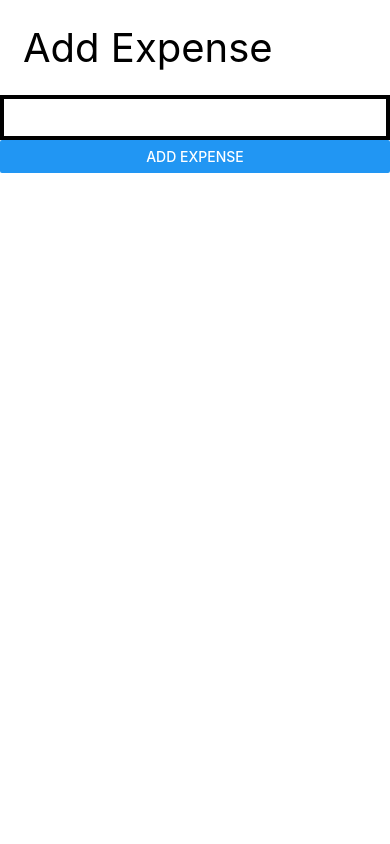
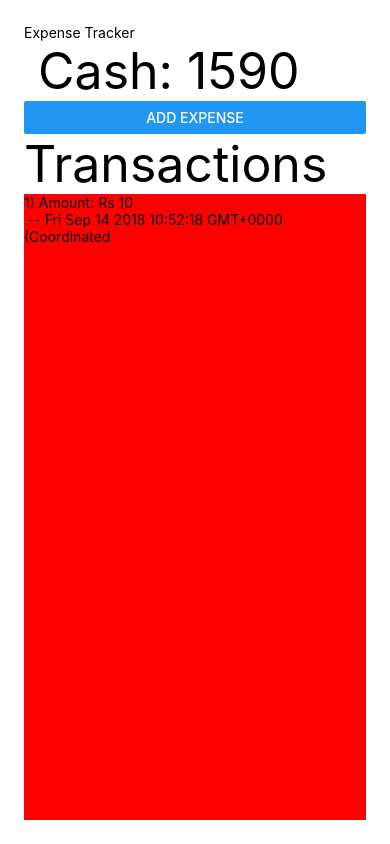
Before and after one commit to mayank4kathuria/Expense-Tracker-Mobile, a React Native app: screen / in a window 390 px wide. Both pictures are taken after a click on the button "ADD EXPENSE". Built offline with nearby package versions, Linux system fonts and the light colour scheme.

Commit message:
Feature: Add Timestamp value for transactions

```diff
--- a/App.js
+++ b/App.js
@@ -5,10 +5,15 @@ import AddExpense from './addExpense'
 
 
 
-function Transaction(props){
+function Transaction(props) {
+	const {id, transact: {debit, date}} = props;
+	let newDate = date.toString();
+	newDate = newDate.slice(0,-15);
+
 	return (
 		<View>
-			<Text>{props.id + ")"} Amount: Rs { props.transact} </Text>
+			<Text>{id + ")"} Amount: Rs {debit}  </Text>
+			<Text> -- {newDate} </Text>
 		</View>
 		)
 }
@@ -32,6 +37,9 @@ export default class App extends React.Component {
 	}
 
 	addExpense(){
+
+		const d = new Date();
+
 		const debit = 10;
 		if(this.state.cash == 0 ){
 			this.setState({
@@ -41,7 +49,7 @@ export default class App extends React.Component {
 		else {
 		this.setState( state => ({
 			cash: state.cash - debit,
-			transaction: [...state.transaction, debit],
+			transaction: [...state.transaction, {debit, date: d }],
 		}) )
 	}
 }
@@ -54,7 +62,7 @@ export default class App extends React.Component {
       <View style={styles.container}>
         <Text style = {[styles.header]}>Expense Tracker</Text>
         <Text style = {styles.title}> Cash: {this.state.cash} </Text>
-        <Button title="Add Expense" onPress = {this.toggleForm} />
+        <Button title="Add Expense" onPress = {this.addExpense} />
         <Text style = {styles.title}>Transactions</Text>
         <ScrollView style = {[styles.tran, {backgroundColor: "red"} ]}>
         	{this.state.transaction.map( (val, index) => <Transaction id={index + 1} transact={val} /> )}
```
